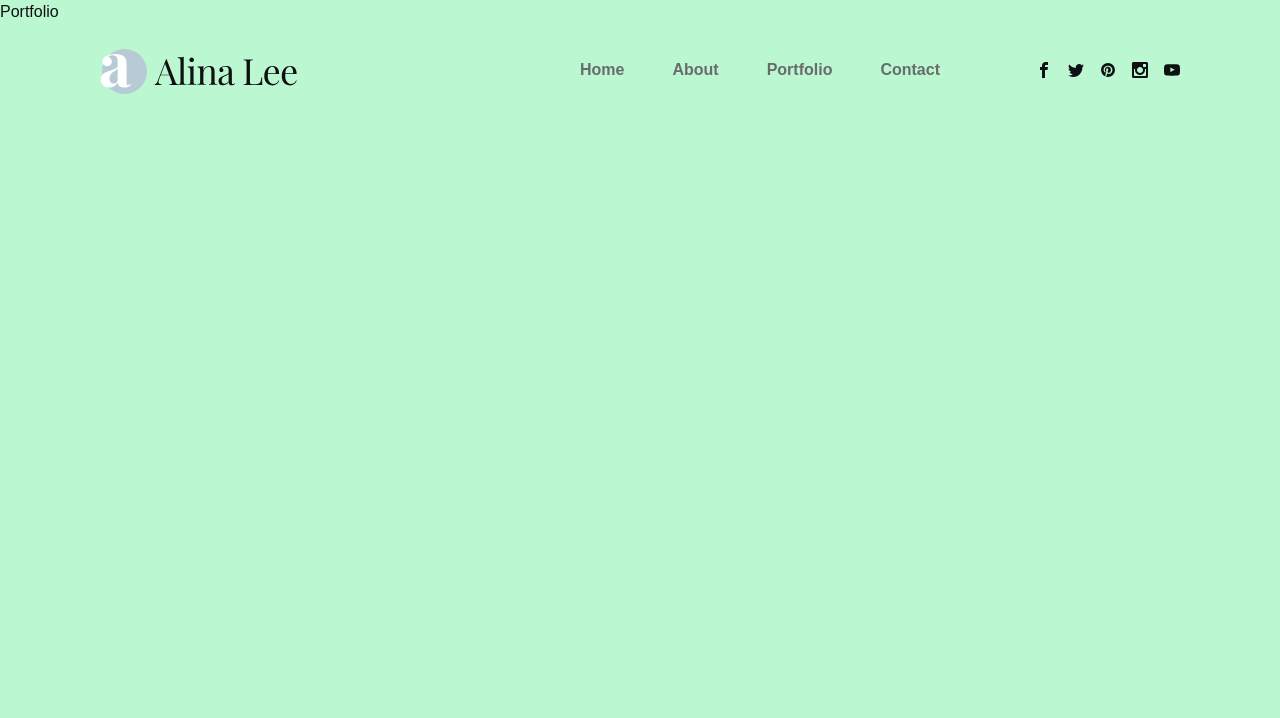
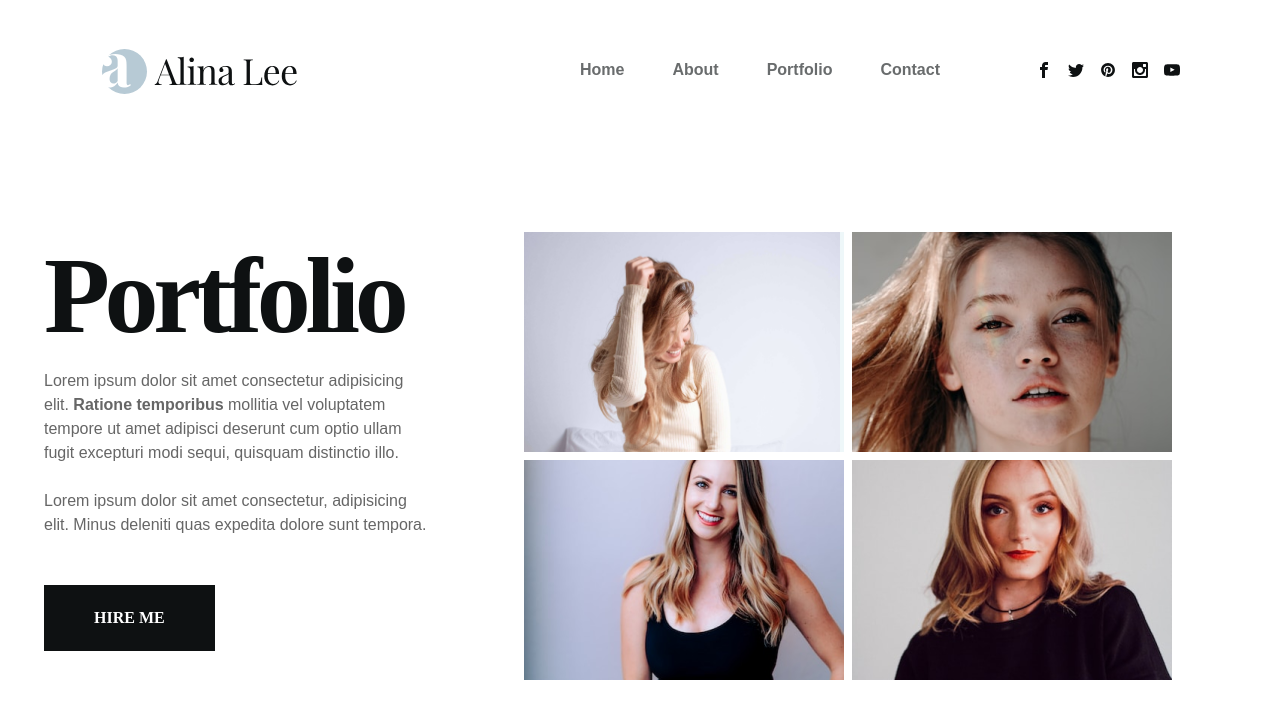
Before and after one commit to youssef303m/photography-portfolio, a React (Vite) app: page /portfolio in a window 1280 px wide. Shown: the top 718 px of the page. Built offline with nearby package versions, Linux system fonts and the light colour scheme.

Commit message:
Finished portfolio page

```diff
--- a/src/pages/Portfolio.jsx
+++ b/src/pages/Portfolio.jsx
@@ -1,5 +1,72 @@
+// import images
+import Image1 from "../img/portfolio/1.png";
+import Image2 from "../img/portfolio/2.png";
+import Image3 from "../img/portfolio/3.png";
+import Image4 from "../img/portfolio/4.png";
+// import link
+import { Link } from "react-router-dom";
+
 const Portfolio = () => {
-  return <section className="section bg-green-200">Portfolio</section>;
+  return (
+    <section className="section">
+      <div className="container mx-auto h-full relative">
+        <div className="flex flex-col lg:flex-row h-full items-center justify-start gap-x-24 text-center lg:text-left pt-24 lg:pt-36 pb-8">
+          {/* text */}
+          <div className="flex flex-col lg:items-start">
+            <h1 className="h1">Portfolio</h1>
+            <p className="mb-12 max-w-sm text-[#666]">
+              Lorem ipsum dolor sit amet consectetur adipisicing elit.{" "}
+              <b>Ratione temporibus</b> mollitia vel voluptatem tempore ut amet
+              adipisci deserunt cum optio ullam fugit excepturi modi sequi,
+              quisquam distinctio illo.
+              <br />
+              <br />
+              Lorem ipsum dolor sit amet consectetur, adipisicing elit. Minus
+              deleniti quas expedita dolore sunt tempora.
+            </p>
+            <Link to="/contact" className="btn mb-[30px] mx-auto lg:mx-0">
+              Hire me
+            </Link>
+          </div>
+          {/* image grid */}
+          <div className="grid grid-cols-2 lg:gap-2">
+            {/* image */}
+            <div className="max-w-[250px] lg:max-w-[320px] h-[187px] lg:h-[220px] bg-accent overflow-hidden">
+              <img
+                className="object-cover h-full lg:h-[220px] hover:scale-110 transition-all duration-500"
+                src={Image1}
+                alt=""
+              />
+            </div>
+            {/* image */}
+            <div className="max-w-[250px] lg:max-w-[320px] h-[187px] lg:h-[220px] bg-accent overflow-hidden">
+              <img
+                className="object-cover h-full lg:h-[220px] hover:scale-110 transition-all duration-500"
+                src={Image2}
+                alt=""
+              />
+            </div>
+            {/* image */}
+            <div className="max-w-[250px] lg:max-w-[320px] h-[187px] lg:h-[220px] bg-accent overflow-hidden">
+              <img
+                className="object-cover h-full lg:h-[220px] hover:scale-110 transition-all duration-500"
+                src={Image3}
+                alt=""
+              />
+            </div>
+            {/* image */}
+            <div className="max-w-[250px] lg:max-w-[320px] h-[187px] lg:h-[220px] bg-accent overflow-hidden">
+              <img
+                className="object-cover h-full lg:h-[220px] hover:scale-110 transition-all duration-500"
+                src={Image4}
+                alt=""
+              />
+            </div>
+          </div>
+        </div>
+      </div>
+    </section>
+  );
 };
 
 export default Portfolio;
```
